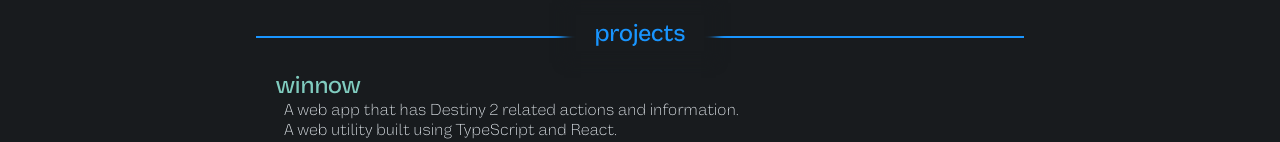
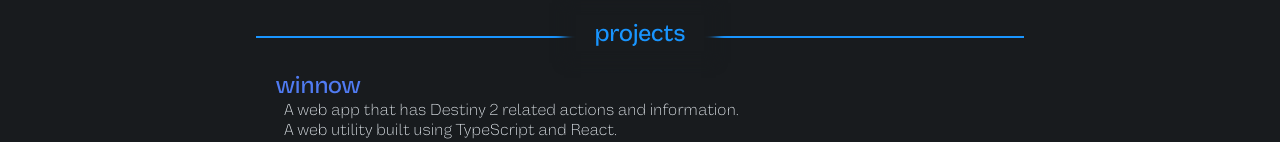
Before and after one commit to oatsfx/oatsfx.github.io, a React (Create React App) app: page /portfolio in a window 1280 px wide. Shown: the part 658-800 px from the top of the page. Built offline with nearby package versions, Linux system fonts and the light colour scheme.

Commit message:
fix: winnow color using levante color

```diff
--- a/src/App.css
+++ b/src/App.css
@@ -95,11 +95,22 @@
   --oatsfx-fore: #181b1e;
   --oatsfx-blue: #1995ff;
   --oatsfx-pink: #ea3381;
+  --winnow: #507bf2;
   --levante: #80ccbf;
   --double-it: #c59fc9;
   --sivworks: #3e6be8;
 
   --font-display: "VastagoGrotesk";
+}
+
+.winnow-color {
+  border-bottom: 0px solid var(--winnow);
+  color: var(--winnow);
+}
+
+.winnow-color:hover {
+  letter-spacing: 0.4px;
+  border-bottom: 2px solid;
 }
 
 .levante-color {
--- a/src/App.jsx
+++ b/src/App.jsx
@@ -117,7 +117,7 @@ const App = () => {
             <a
               href="https://winnow.oatsfx.com/"
               target="_blank"
-              className="levante-color"
+              className="winnow-color"
             >
               winnow
             </a>
```
